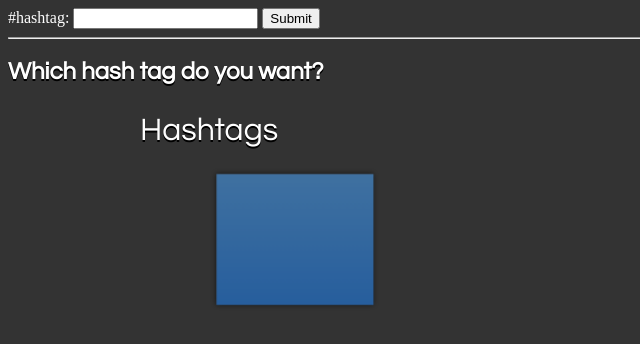
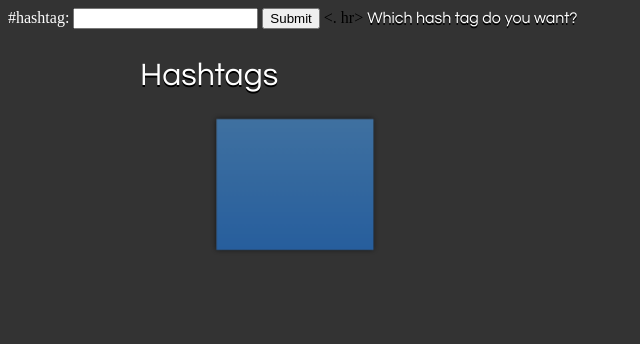
Before and after one commit to kolla47/Insta-hashtag, a plain HTML site: page index.html in a window 1280 px wide. Shown: the whole page, without its empty margins (0-640 px from the left). Drawn offline with Linux system fonts and the light colour scheme.

Commit message:
Update index.html

```diff
--- a/index.html
+++ b/index.html
@@ -8,12 +8,12 @@
 
 <body>
 
-      <label for="hashtag" style=" color: #FFF;">#hashtag: </label><input type="text" id="hashtag" value="">
+      <label     for="hashtag" style=" color: #FFF;">#hashtag: </label><input type="text" id="hashtag" value="">
       <button id="submit-btn">Submit</button>
 
-  <hr>
+  <. hr>
 
-  <h2 id="greeting" class="greeting">Which hash tag do you want?</h2>
+  <h2.  sDaacaaac id="greeting" class="greeting">Which hash tag do you want?</h2>
 
   <div id="Wrapper">
     <h1>Hashtags</h1>
```
